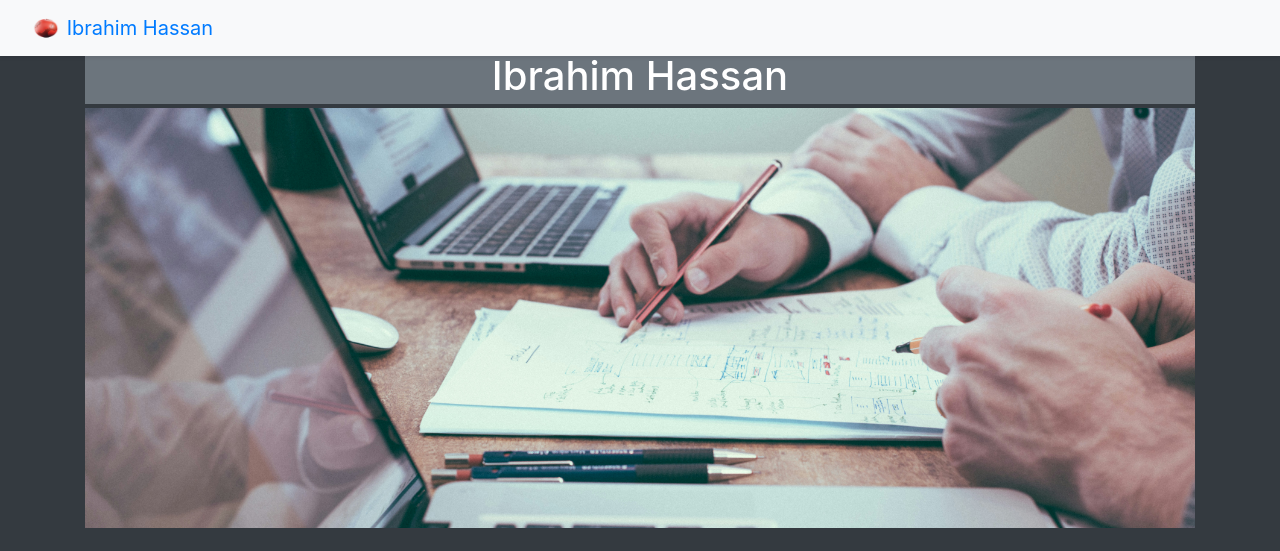
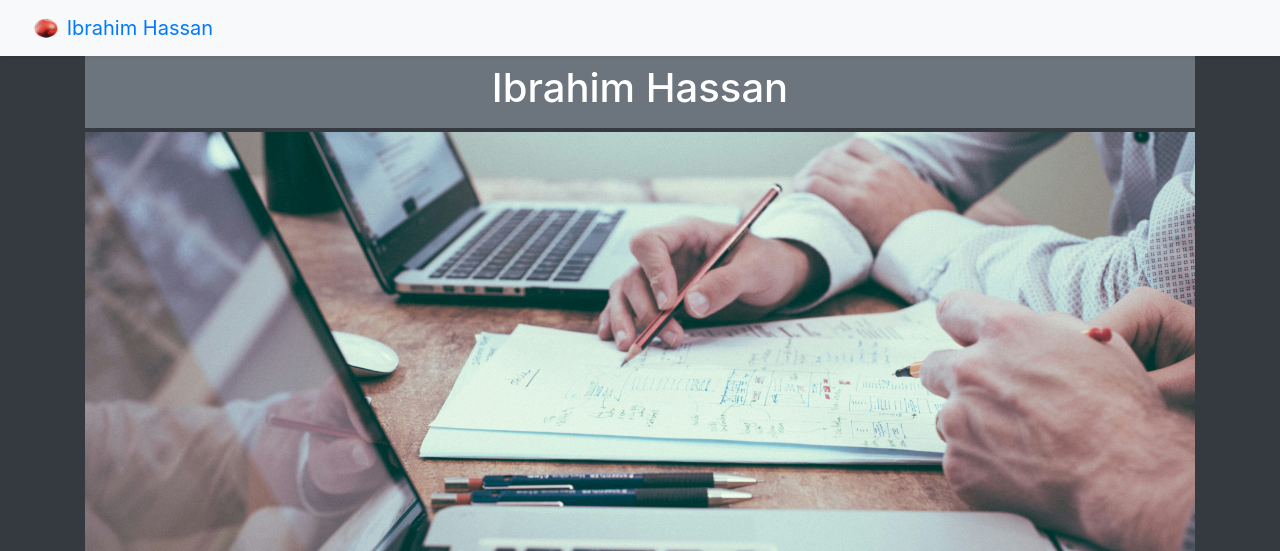
Before and after one commit to coder-1975/ibrahim-hassan-website, a Flask app: page / in a window 1280 px wide. Shown: the top 551 px of the page. Run offline with Flask 3, Linux system fonts and the light colour scheme; some libraries are stand-ins or nearby versions.

Commit message:
Add something to bootsrtap

```diff
--- a/templates/home.html
+++ b/templates/home.html
@@ -29,7 +29,7 @@
   <body class="bg-dark">
     <div class="container bg-dark text-white"">
       {% include 'nav.html' %}
-      <h1 class="text-center  m-0 p-0 mt-5 mb-1 bg-secondary pt-1 pb-1 ps-0 pe-0 ms-0 me-0 w-100">Ibrahim Hassan</h1>
+      <h1 class="text-center  m-0 p-0 mt-5 mb-1 bg-secondary pt-3 pb-3 ps-0 pe-0 ms-0 me-0 w-100">Ibrahim Hassan</h1>
        <img  src="static/bannar.jpg" id="bannar" alt="bannar" border="0" class="img-fluid">
         <h2 class="text-center mt-5 mb-2 pb-2 pt-5 text-secondary">About Me</h2>
       <hr class="mt-4 mb-4 bg-secondary"/>
--- a/templates/nav.html
+++ b/templates/nav.html
@@ -1,4 +1,4 @@
-<nav class="navbar bg-light shadow-sm fixed-top">
+<nav class="navbar bg-light shadow-sm fixed-top mb-5">
   <div class="container-fluid">
     <a class="navbar-brand" href="#">
       <img src="/static/logo.ico" alt="Logo" width="30" height="24" class="d-inline-block align-text-top">
```
